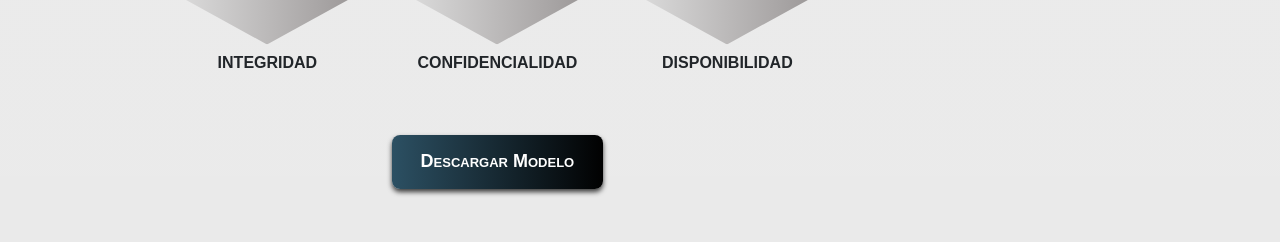
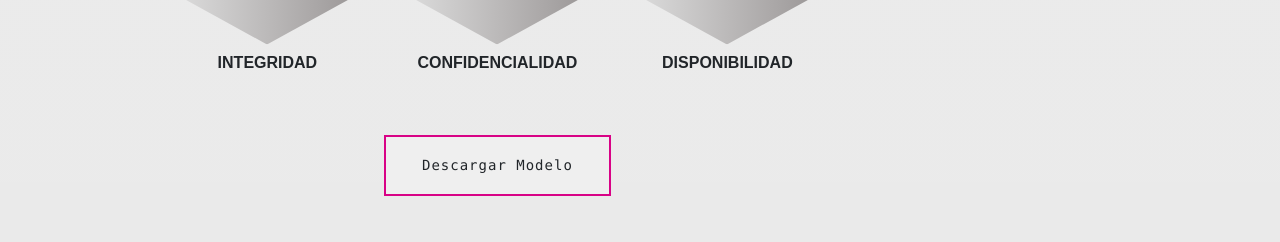
Before and after one commit to hernanr9317/sampleFrontendNextJs, a Next.js app: page / in a window 1280 px wide. Shown: the part 1560-1802 px from the top of the page. Built offline with nearby package versions, Linux system fonts and the light colour scheme; no server answers.

Commit message:
add customButton

```diff
--- /dev/null
+++ b/components/CustomButton/index.jsx
@@ -0,0 +1,34 @@
+export const CustomButton = ({type, text, onClick}) => {
+  switch (type) {
+    case 'slide_down':
+      return (
+        <button className="button_slide slide_down" onClick={onClick}>
+          {text}
+        </button>
+      );
+    case 'slide_right':
+      return (
+        <button className="button_slide slide_right" onClick={onClick}>
+          {text}
+        </button>
+      );
+    case 'slide_left':
+      return (
+        <button className="button_slide slide_left" onClick={onClick}>
+          {text}
+        </button>
+      );
+    case 'slide_diagonal':
+      return (
+        <button className="button_slide slide_diagonal" onClick={onClick}>
+          {text}
+        </button>
+      );
+    default:
+      return (
+        <button className="button_slide slide_down" onClick={onClick}>
+          {text}
+        </button>
+      );
+  }
+};
--- /dev/null
+++ b/components/CustomButton/styles.scss
@@ -0,0 +1,42 @@
+.button_slide {
+    // color: #FFF;
+    color: #212529;
+    border: 2px solid rgb(216, 2, 134);
+    border-radius: 0px;
+    padding: 18px 36px;
+    display: inline-block;
+    font-family: "Lucida Console", Monaco, monospace;
+    font-size: 14px;
+    letter-spacing: 1px;
+    cursor: pointer;
+    box-shadow: inset 0 0 0 0 #D80286;
+    -webkit-transition: ease-out 0.4s;
+    -moz-transition: ease-out 0.4s;
+    transition: ease-out 0.4s;
+
+    &:hover {
+      color: #FFF;
+    }
+  }
+
+  .slide_down:hover {
+    box-shadow: inset 0 100px 0 0 #D80286;
+  }
+
+  .slide_right:hover {
+    box-shadow: inset 400px 0 0 0 #D80286;
+  }
+
+  .slide_left:hover {
+    box-shadow: inset 0 0 0 50px #D80286;
+  }
+
+  .slide_diagonal:hover {
+    box-shadow: inset 400px 50px 0 0 #D80286;
+  }
+
+  #outer {
+    width: 364px;
+    margin: 50px auto 0 auto;
+    text-align: center;
+  }
--- a/components/ModeloSeguridad/index.jsx
+++ b/components/ModeloSeguridad/index.jsx
@@ -5,6 +5,7 @@ import confidencialidad from '../../public/assets/modelo/confiden.webp';
 import disponibilidad from '../../public/assets/modelo/dispo.webp';
 import {ModelCol} from './ModelCol';
 import {useIsmobile} from './../../hooks/useIsMobile';
+import {CustomButton} from './../CustomButton/index';
 
 export const ModeloSeguridad = () => {
   const isMobile = useIsmobile();
@@ -39,7 +40,7 @@ export const ModeloSeguridad = () => {
           <ModelCol title={'Disponibilidad'} src={disponibilidad} />
         </ul>
         <div className="button-container">
-          <button
+          {/* <button
             className="card__button btn-lg"
             onClick={() =>
               getModelo(
@@ -51,7 +52,18 @@ export const ModeloSeguridad = () => {
             role="button"
           >
             Descargar Modelo
-          </button>
+          </button> */}
+          <CustomButton
+            type="slide_right"
+            text="Descargar Modelo"
+            onClick={() =>
+              getModelo(
+                '../assets/images/ModeloSeguridad.pdf',
+                isMobile,
+                'Modelo',
+              )
+            }
+          />
         </div>
       </Container>
     </div>
--- a/pages/styles.scss
+++ b/pages/styles.scss
@@ -59,7 +59,7 @@
                         margin-left: 20px;
 
                         &:before {
-                            background-color: rgb(8, 54, 77);
+                            background-color: #b3b3b3;
                             border-radius: 50%;
                             content: '';
                             display: inline-block;
@@ -68,6 +68,7 @@
                             height: 10px;
                             width: 10px;
                             position: absolute;
+                            top: -1px;
                         }
 
                         article {
--- a/styles/globals.scss
+++ b/styles/globals.scss
@@ -8,6 +8,7 @@
 @import '/components/Paginator/styles.scss';
 @import '/components/Multimedia/styles.scss';
 @import '/components/Contacto/styles.scss';
+@import '/components/CustomButton/styles.scss';
 @import '/components/Info/styles.scss';
 @import '/components/ModeloSeguridad/styles.scss';
 @import '/components/MainNavbar/styles.scss';
```
